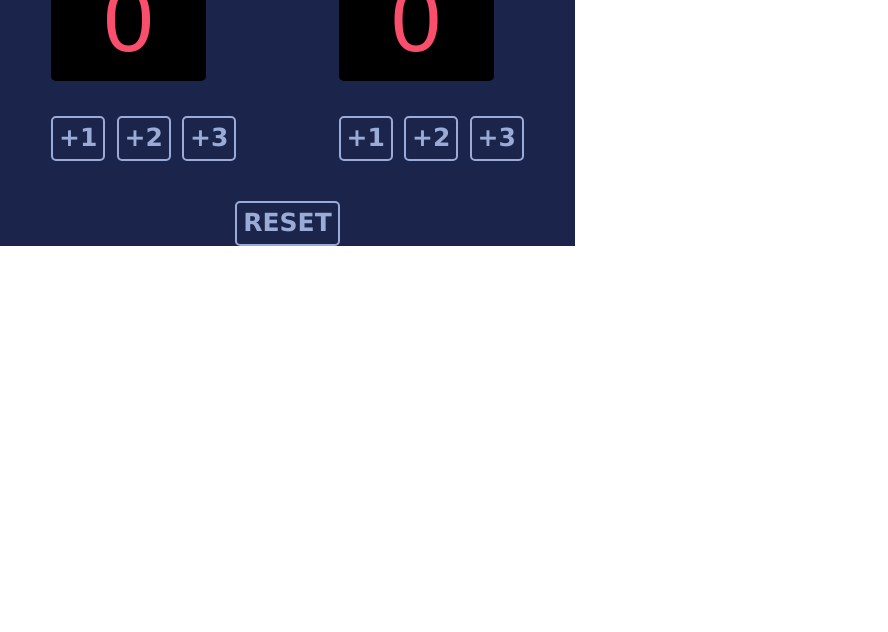
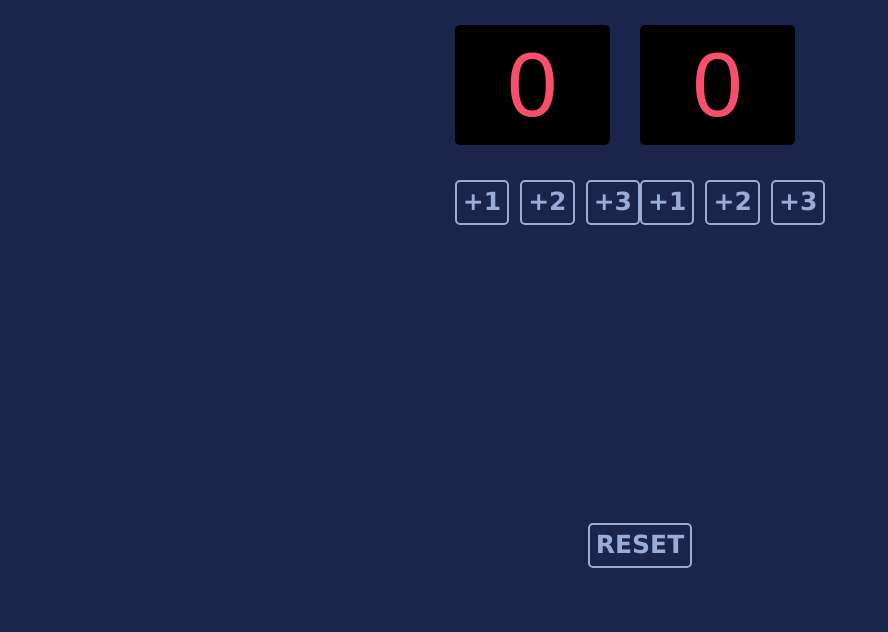
Before and after one commit to fcelestino02/scoreboard, a plain HTML site: page index.html in a window 1280 px wide. Shown: the part 168-800 px from the top of the page, without its empty margins (0-888 px from the left). Drawn offline with nearby package versions, Linux system fonts and the light colour scheme; a web font is replaced by a local one.

Commit message:
Update index.css

```diff
--- a/index.css
+++ b/index.css
@@ -1,5 +1,6 @@
 body {
     margin: 0;
+
 }
 
 .container {
@@ -7,11 +8,13 @@ body {
     flex-flow: row wrap;
     justify-content: space-around;
     background-color: #1B244A;
-    max-width: 575px;
+    height: 100%;
     text-align: center;
     font-family: Verdana, Geneva, Tahoma, sans-serif;
     font-size: 35px;
     color: white;
+    align-items: center;
+    justify-content: center;
 }
 
 
```
